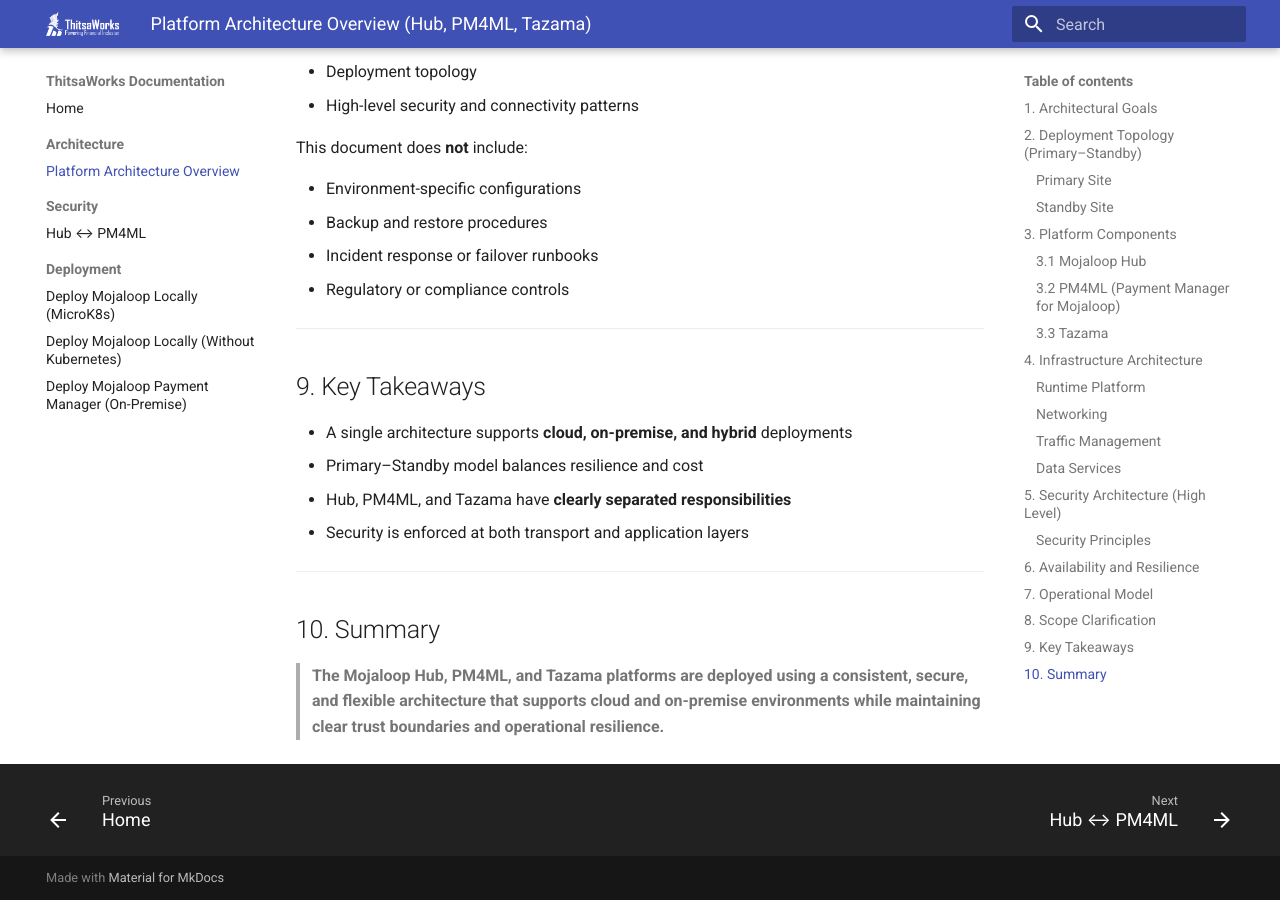
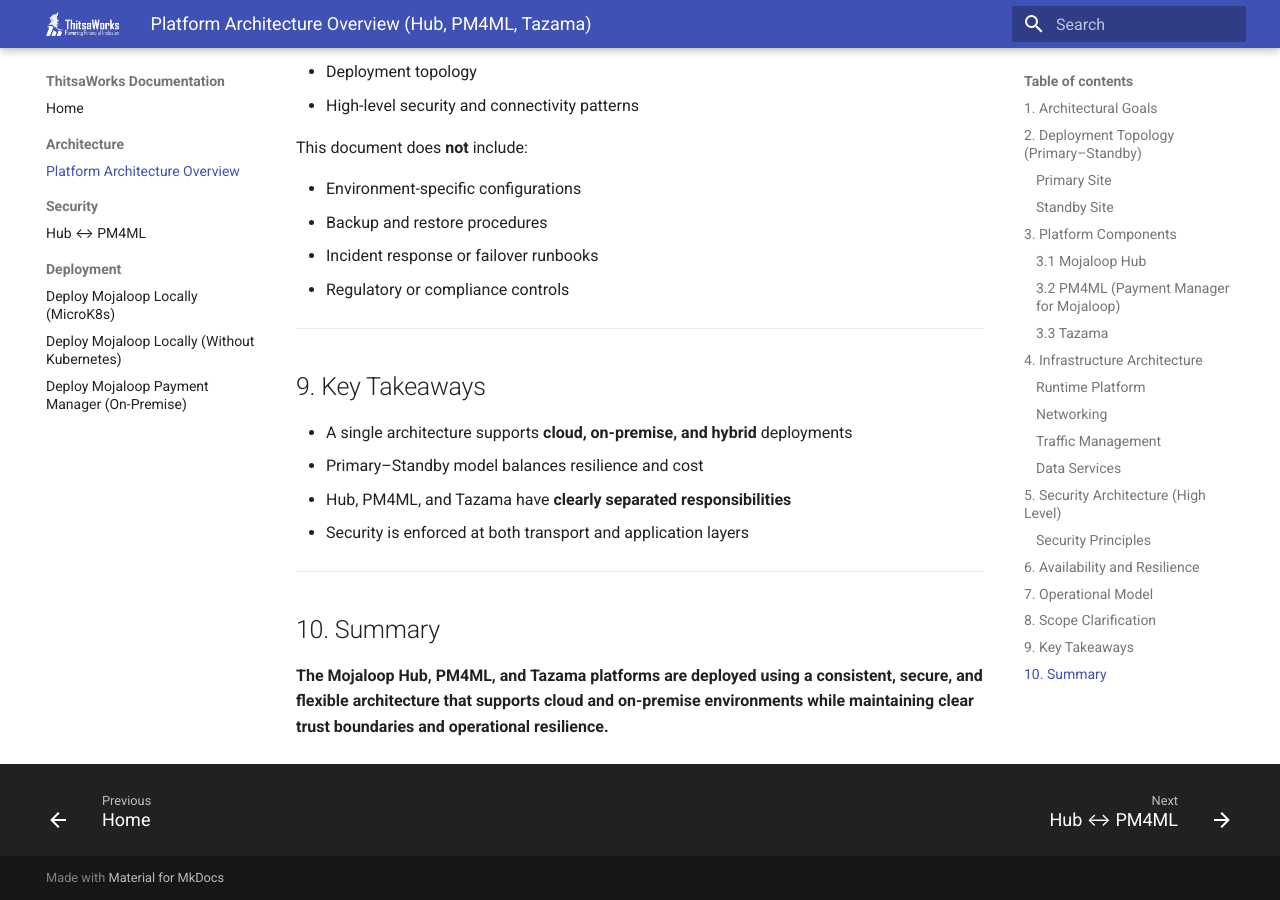
Before and after one commit to ThitsaX/docs, an MkDocs documentation site: the page built from docs/platform-architecture-overview.md, in a window 1280 px wide and 900 px high, scrolled down 4306 px. Built offline with MkDocs 1.6.1 and Material for MkDocs 9.7.7, drawn with Linux system fonts in a browser that asks for light colours; the version menu is left out.

```diff
--- a/docs/platform-architecture-overview.md
+++ b/docs/platform-architecture-overview.md
@@ -186,4 +186,4 @@ This document does **not** include:
 
 ## 10. Summary
 
-> **The Mojaloop Hub, PM4ML, and Tazama platforms are deployed using a consistent, secure, and flexible architecture that supports cloud and on-premise environments while maintaining clear trust boundaries and operational resilience.**
+**The Mojaloop Hub, PM4ML, and Tazama platforms are deployed using a consistent, secure, and flexible architecture that supports cloud and on-premise environments while maintaining clear trust boundaries and operational resilience.**
```
